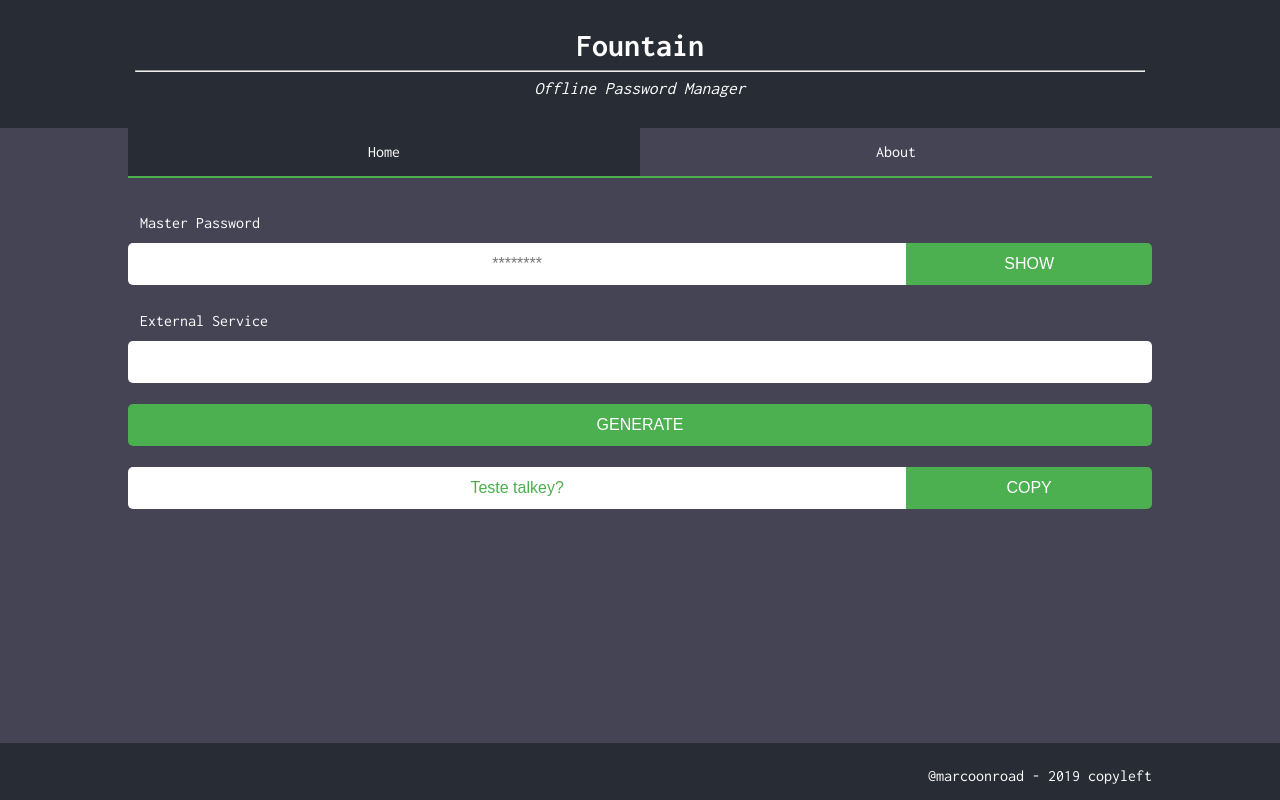
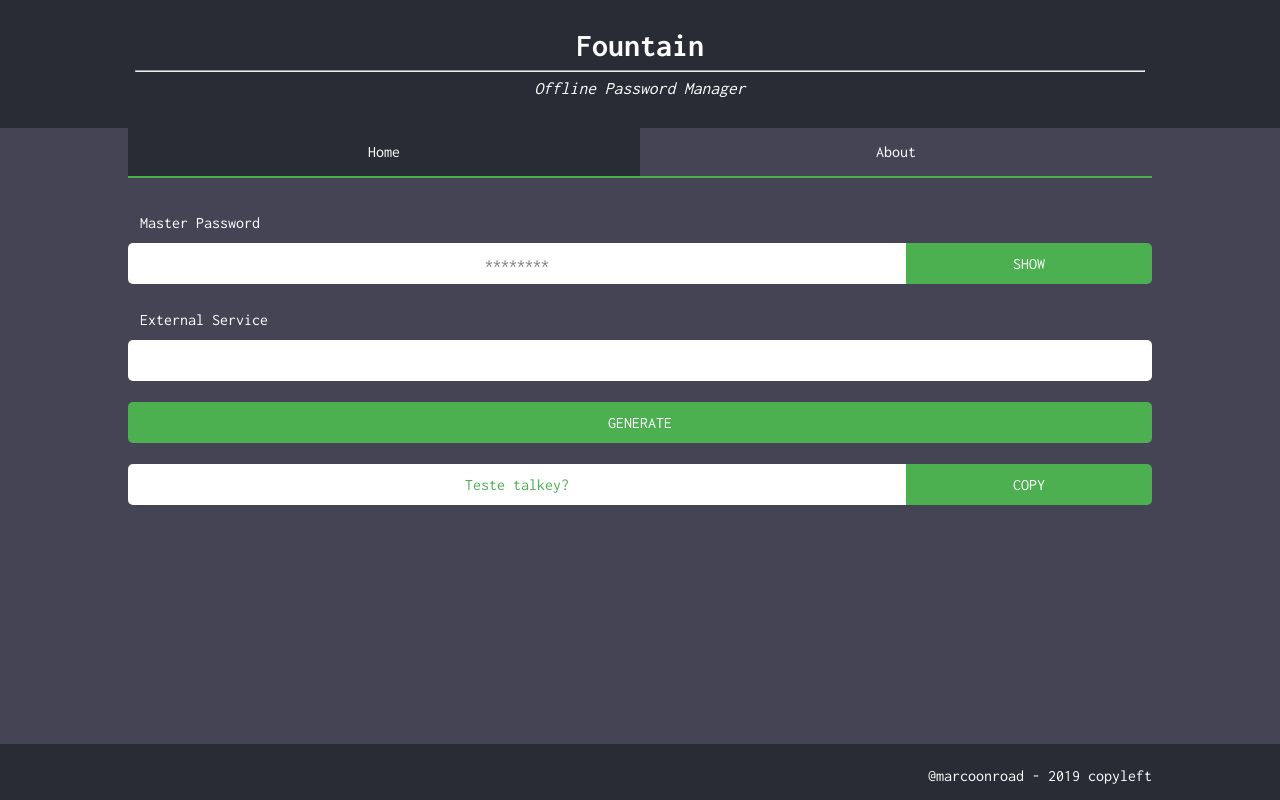
Before and after one commit to marcoonroad/rhizome-pass, a React (Create React App) app: page /main in a window 1280 px wide. Built offline with nearby package versions, Linux system fonts and the light colour scheme.

Commit message:
style: :art: forces all components to assume the default/standard font family for such app
Signed-off-by: Marco Aurélio da Silva <marcoonroad@gmail.com>

```diff
--- a/src/App.css
+++ b/src/App.css
@@ -132,3 +132,11 @@ button:hover {
 .invisible {
   display: none !important;
 }
+
+body * {
+  font-family: 'Inconsolata', monospace !important;
+}
+
+body > * {
+  font-family: 'Inconsolata', monospace !important;
+}
```
